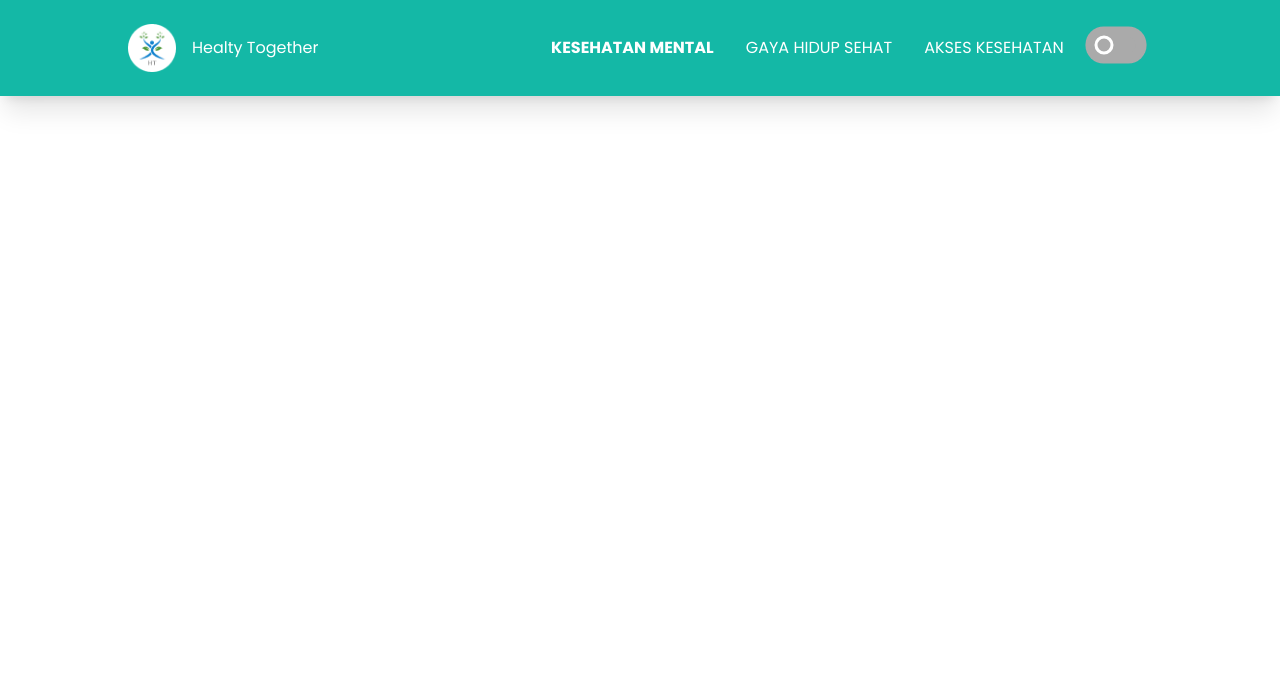
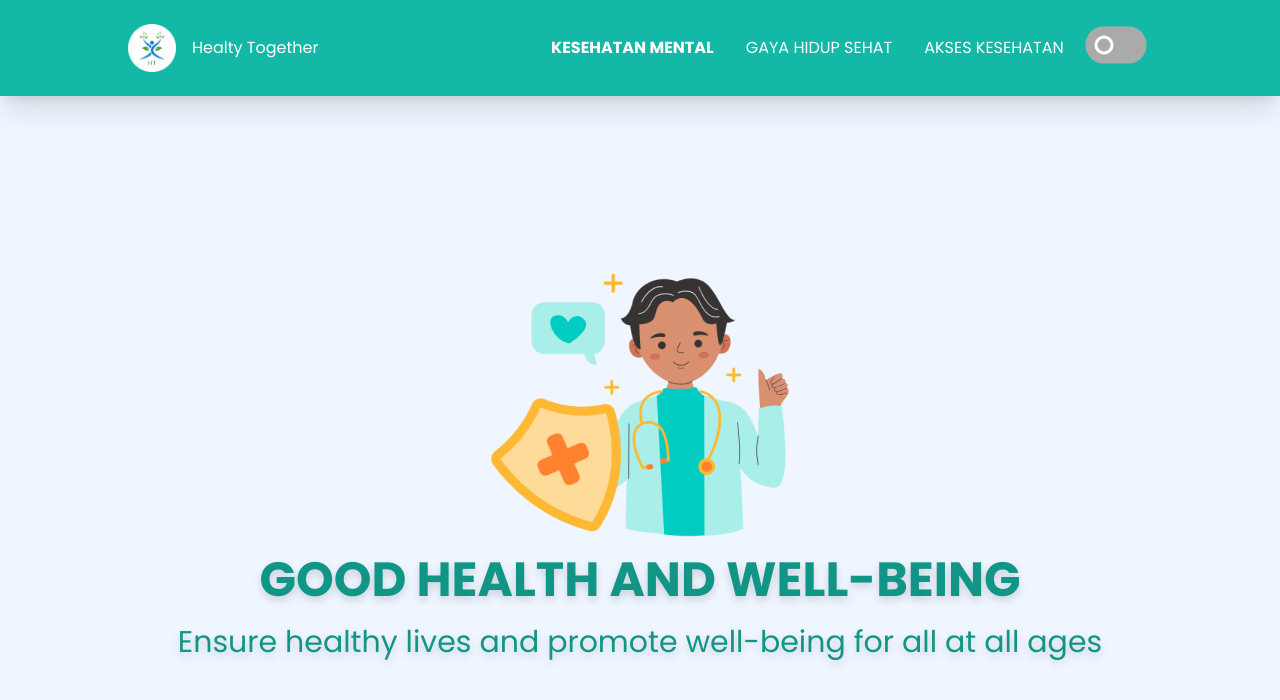
Before and after one commit to Alif1507/SEFEST25WEBDEV_El-Gus, a React (Vite) app: page / in a window 1280 px wide. Shown: the top 700 px of the page. Built offline with nearby package versions, Linux system fonts and the light colour scheme.

Commit message:
added Hero

```diff
--- a/src/App.css
+++ b/src/App.css
@@ -4,3 +4,11 @@
   background-color: #14B8A6;
   font-family: Poppins;
 }
+
+.poppins {
+  font-family: Poppins;
+}
+
+.text-hero {
+  color: #119586;
+}
--- a/src/App.jsx
+++ b/src/App.jsx
@@ -1,9 +1,10 @@
-import Navbar from "./Navbar"
-
+import Navbar from "./Navbar.jsx"
+import Hero from "./Hero.jsx"
 
 function App () {
   return (<>
     <Navbar />
+    <Hero />
   </>)
 }
 
--- /dev/null
+++ b/src/Hero.jsx
@@ -0,0 +1,19 @@
+import mainImg from '/main image.png'
+
+function Hero () {
+  return (<>
+    <div className='w-screen flex flex-col items-center poppins justify-center'>
+      <div className='w-[300px] h-auto mt-40'>
+        <img className='object-cover' src={mainImg} alt="" />
+      </div>
+      <div>
+        <h1 className='font-bold text-5xl text-hero drop-shadow-lg'>GOOD HEALTH AND WELL-BEING</h1>
+      </div>
+      <div>
+        <h1 className='text-hero text-3xl drop-shadow-lg mt-5'>Ensure healthy lives and promote well-being for all at all ages</h1>
+      </div>
+    </div>
+  </>)
+}
+
+export default Hero
--- a/src/index.css
+++ b/src/index.css
@@ -1 +1,5 @@
 @import "tailwindcss";
+
+body {
+  background-color: #EFF6FF;
+}
```
Also changed, not shown: public/main image.png (added).
